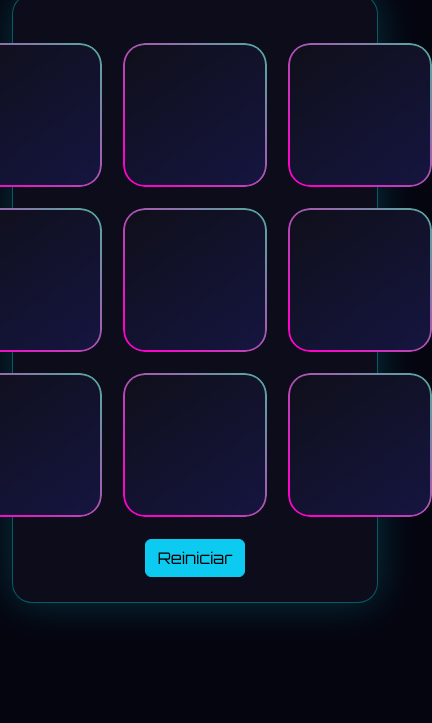
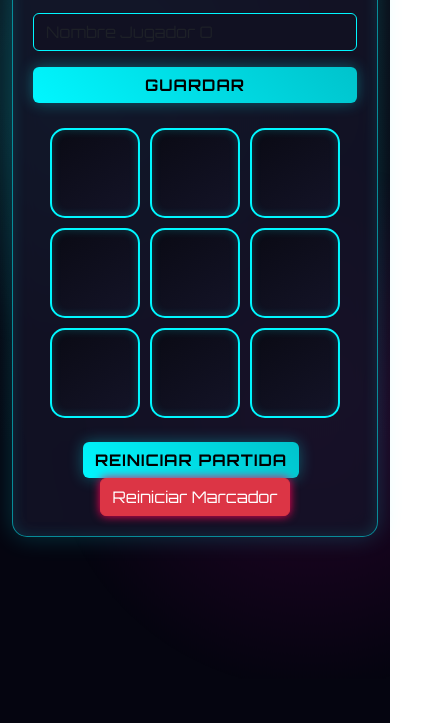
Before and after one commit to kenrodriguez26/jueguitoskeny, a website: page index.html in a window 390 px wide. Shown: the part 151-874 px from the top of the page, 432 px wide, since content can reach past the window. Before the commit the page ends 844 px from the top, so only its background shows below. Drawn offline with nearby package versions, Linux system fonts and the light colour scheme; no server answers.

Commit message:
Update index.html

```diff
--- a/index.html
+++ b/index.html
@@ -2,204 +2,260 @@
 <html lang="es">
 <head>
 <meta charset="UTF-8">
-<title>3 en Raya Neon Ultra</title>
+<title>3 en Raya Neon</title>
 
+<!-- Google Font Futurista -->
 <link href="https://fonts.googleapis.com/css2?family=Orbitron:wght@400;700&display=swap" rel="stylesheet">
+
+<!-- Bootstrap 5 -->
 <link href="https://cdn.jsdelivr.net/npm/bootstrap@5.3.2/dist/css/bootstrap.min.css" rel="stylesheet">
 
 <style>
 body{
-  margin:0;
-  font-family:'Orbitron',sans-serif;
-  background:#050510;
-  overflow:hidden;
-  color:white;
+  background: radial-gradient(circle at top, #0f0f1a, #050510 70%);
+  font-family: 'Orbitron', sans-serif;
+  color:#fff;
+  text-align:center;
+  min-height:100vh;
+  overflow-x:hidden;
 }
 
-/* Partículas */
-#particles{
+/* Glow dinámico de fondo */
+body::before{
+  content:"";
   position:fixed;
   width:100%;
   height:100%;
+  top:0;
+  left:0;
+  background: radial-gradient(circle at 20% 30%, #00f7ff22, transparent 40%),
+              radial-gradient(circle at 80% 70%, #ff00c822, transparent 40%);
+  animation: bgMove 8s infinite alternate ease-in-out;
   z-index:-1;
 }
 
-/* Título */
-.neon-title{
-  margin-top:25px;
-  font-size:2.5rem;
-  color:#00f7ff;
-  text-shadow:0 0 10px #00f7ff,0 0 30px #00f7ff;
+@keyframes bgMove{
+  0%{transform:translateY(0px);}
+  100%{transform:translateY(-20px);}
 }
 
-/* Card */
-.card-neon{
-  background:rgba(15,15,30,0.85);
-  border-radius:20px;
-  padding:25px;
-  box-shadow:0 0 40px #00f7ff33;
-  border:1px solid #00f7ff55;
+.neon-title{
+  font-size:2.5rem;
+  margin-top:30px;
+  color:#00f7ff;
+  text-shadow:
+    0 0 5px #00f7ff,
+    0 0 10px #00f7ff,
+    0 0 20px #00f7ff;
+  animation:flicker 3s infinite alternate;
 }
 
-/* Board */
+@keyframes flicker{
+  0%{opacity:1;}
+  100%{opacity:0.85;}
+}
+
+.card-neon{
+  background: rgba(20,20,40,0.8);
+  backdrop-filter: blur(12px);
+  border:1px solid #00f7ff88;
+  border-radius:15px;
+  padding:20px;
+  box-shadow:
+    0 0 25px #00f7ff33,
+    inset 0 0 15px #00f7ff22;
+  transition:0.4s ease;
+}
+
+.card-neon:hover{
+  box-shadow:
+    0 0 35px #00f7ff66,
+    inset 0 0 25px #00f7ff33;
+}
+
+input{
+  background:#111122 !important;
+  border:1px solid #00f7ff !important;
+  color:#fff !important;
+}
+
+input:focus{
+  box-shadow:0 0 15px #00f7ff;
+  transform:scale(1.02);
+}
+
+.btn-neon{
+  background: linear-gradient(45deg,#00f7ff,#00c3cc);
+  border:none;
+  color:#000;
+  font-weight:bold;
+  letter-spacing:1px;
+  text-transform:uppercase;
+  box-shadow:0 0 15px #00f7ff55;
+}
+
+.btn-neon:hover{
+  transform:translateY(-2px);
+  box-shadow:0 0 25px #00f7ff;
+}
+
+.btn-danger{
+  box-shadow:0 0 10px #ff0055;
+}
+
 #board{
   display:grid;
-  grid-template-columns:repeat(3,140px);
-  gap:25px;
+  grid-template-columns:repeat(3,130px);
+  gap:15px;
   justify-content:center;
   margin-top:25px;
-  perspective:1200px;
 }
 
-/* Celda base */
 .cell{
-  position:relative;
-  width:140px;
-  height:140px;
-  border-radius:20px;
+  width:130px;
+  height:130px;
+  background: linear-gradient(145deg,#0a0a14,#141428);
+  border:2px solid #00f7ff;
+  border-radius:15px;
   display:flex;
   align-items:center;
   justify-content:center;
-  font-size:70px;
+  font-size:65px;
   cursor:pointer;
-  transform-style:preserve-3d;
-  transition:transform 0.15s ease;
-  background:linear-gradient(145deg,#0f0f1a,#151540);
+  transition: all 0.25s ease;
+  box-shadow:0 0 10px #00f7ff33 inset;
 }
 
-/* Shader Glow */
-.cell::before{
-  content:"";
-  position:absolute;
-  inset:-2px;
-  border-radius:22px;
-  padding:2px;
-  background:linear-gradient(
-    45deg,
-    #00f7ff,
-    #ff00c8,
-    #00ff88,
-    #00f7ff
-  );
-  background-size:400% 400%;
-  animation:glowMove 6s linear infinite;
-  -webkit-mask:
-    linear-gradient(#000 0 0) content-box,
-    linear-gradient(#000 0 0);
-  -webkit-mask-composite:xor;
-  mask-composite:exclude;
+.cell:hover{
+  transform:scale(1.08) rotateZ(1deg);
+  box-shadow:0 0 20px #00f7ff;
 }
 
-@keyframes glowMove{
-  0%{background-position:0% 50%;}
-  50%{background-position:100% 50%;}
-  100%{background-position:0% 50%;}
-}
-
-/* Hover glow */
-.cell:hover{
-  transform:scale(1.08) translateZ(20px);
-  box-shadow:0 20px 40px rgba(0,0,0,0.7);
-}
-
-/* Letras */
 .X{
   color:#00f7ff;
-  text-shadow:0 0 20px #00f7ff;
+  text-shadow:0 0 15px #00f7ff;
+  animation:pop 0.2s ease;
 }
 
 .O{
   color:#ff00c8;
-  text-shadow:0 0 20px #ff00c8;
+  text-shadow:0 0 15px #ff00c8;
+  animation:pop 0.2s ease;
 }
 
-/* Ganador */
-.winner{
-  animation:winnerPulse 1s infinite alternate;
+@keyframes pop{
+  0%{transform:scale(0);}
+  100%{transform:scale(1);}
 }
 
-@keyframes winnerPulse{
-  from{box-shadow:0 0 20px #00ff88;}
-  to{box-shadow:0 0 50px #00ff88;}
+.winner{
+  animation:winnerGlow 1s infinite alternate;
 }
 
-/* Popup victoria */
-.win-screen{
-  position:fixed;
-  top:50%;
-  left:50%;
-  transform:translate(-50%,-50%) scale(0);
-  font-size:3rem;
-  color:#00ff88;
-  text-shadow:0 0 30px #00ff88;
-  animation:popup 0.6s forwards;
-  z-index:10;
-}
-
-@keyframes popup{
-  to{transform:translate(-50%,-50%) scale(1);}
+@keyframes winnerGlow{
+  0%{box-shadow:0 0 20px #00ff88;}
+  100%{box-shadow:0 0 40px #00ff88;}
 }
 
 #score{
+  font-size:1.2rem;
   margin-top:15px;
-  text-shadow:0 0 15px #00f7ff;
+  text-shadow:0 0 10px #00f7ff;
+}
+
+#status{
+  margin-top:10px;
+  font-size:1rem;
+  color:#ccc;
+}
+
+/* Responsive */
+@media (max-width:768px){
+  #board{
+    grid-template-columns:repeat(3,90px);
+    gap:10px;
+  }
+  .cell{
+    width:90px;
+    height:90px;
+    font-size:45px;
+  }
+  .neon-title{
+    font-size:1.8rem;
+  }
+}
+
+/* Transiciones suaves globales */
+*{
+  transition: all 0.2s ease-in-out;
 }
 </style>
 </head>
-
 <body>
 
-<canvas id="particles"></canvas>
-
-<div class="container text-center">
-  <h1 class="neon-title">3 EN RAYA ULTRA</h1>
+<div class="container">
+  <h1 class="neon-title">3 EN RAYA NEON</h1>
 
   <div class="card-neon mt-4">
-    <div id="score"></div>
+    <div class="row g-3">
+      <div class="col-md-5">
+        <input id="nameX" class="form-control" placeholder="Nombre Jugador X">
+      </div>
+      <div class="col-md-5">
+        <input id="nameO" class="form-control" placeholder="Nombre Jugador O">
+      </div>
+      <div class="col-md-2">
+        <button onclick="saveNames()" class="btn btn-neon w-100">Guardar</button>
+      </div>
+    </div>
+
+    <div id="score" class="mt-3"></div>
     <div id="status"></div>
     <div id="board"></div>
 
     <div class="mt-4">
-      <button onclick="resetGame()" class="btn btn-info">Reiniciar</button>
+      <button onclick="resetGame()" class="btn btn-neon me-2">Reiniciar Partida</button>
+      <button onclick="resetScore()" class="btn btn-danger">Reiniciar Marcador</button>
     </div>
   </div>
 </div>
-
-<!-- Sonidos -->
-<audio id="clickSound" src="https://assets.mixkit.co/active_storage/sfx/2571/2571-preview.mp3"></audio>
-<audio id="winSound" src="https://assets.mixkit.co/active_storage/sfx/2013/2013-preview.mp3"></audio>
-
-<script src="https://cdn.jsdelivr.net/npm/tsparticles@3/tsparticles.bundle.min.js"></script>
 
 <script type="module">
 import { initializeApp } from "https://www.gstatic.com/firebasejs/10.7.1/firebase-app.js";
 import { getDatabase, ref, set, onValue } from "https://www.gstatic.com/firebasejs/10.7.1/firebase-database.js";
 
-const firebaseConfig={
-  apiKey:"AIzaSyAd8_1E7UDpGoikvX7XeXLYvotcEiKeoJk",
-  authDomain:"en-raya-a5af4.firebaseapp.com",
-  databaseURL:"https://en-raya-a5af4-default-rtdb.firebaseio.com",
-  projectId:"en-raya-a5af4",
-  storageBucket:"en-raya-a5af4.firebasestorage.app",
-  messagingSenderId:"678489143176",
-  appId:"1:678489143176:web:f1d1101fc44fefe70e6c3d"
+const firebaseConfig = {
+  apiKey: "TU_API_KEY",
+  authDomain: "TU_AUTH_DOMAIN",
+  databaseURL: "TU_DATABASE_URL",
+  projectId: "TU_PROJECT_ID",
+  storageBucket: "TU_STORAGE_BUCKET",
+  messagingSenderId: "TU_SENDER_ID",
+  appId: "TU_APP_ID"
 };
 
-const app=initializeApp(firebaseConfig);
-const db=getDatabase(app);
-const gameRef=ref(db,"game");
+const app = initializeApp(firebaseConfig);
+const db = getDatabase(app);
+const gameRef = ref(db,"game");
 
 const board=document.getElementById("board");
 const statusText=document.getElementById("status");
 const scoreDiv=document.getElementById("score");
-const clickSound=document.getElementById("clickSound");
-const winSound=document.getElementById("winSound");
 
 let gameState=Array(9).fill("");
 let currentPlayer="X";
+let playerNames={X:"Jugador X",O:"Jugador O"};
 let score={X:0,O:0};
 
 const wins=[[0,1,2],[3,4,5],[6,7,8],[0,3,6],[1,4,7],[2,5,8],[0,4,8],[2,4,6]];
+
+window.saveNames=function(){
+  playerNames={
+    X:document.getElementById("nameX").value||"Jugador X",
+    O:document.getElementById("nameO").value||"Jugador O"
+  };
+  updateFirebase();
+}
 
 function createBoard(){
   board.innerHTML="";
@@ -215,7 +271,6 @@ function createBoard(){
 
 function handleClick(i){
   if(gameState[i]!="") return;
-  clickSound.play();
   gameState[i]=currentPlayer;
   if(checkWinner()) return;
   currentPlayer=currentPlayer==="X"?"O":"X";
@@ -228,11 +283,15 @@ function checkWinner(){
     if(gameState[a]&&gameState[a]===gameState[b]&&gameState[a]===gameState[c]){
       score[gameState[a]]++;
       highlight(combo);
-      showWin(gameState[a]);
-      winSound.play();
+      statusText.textContent="🏆 "+playerNames[gameState[a]]+" gana!";
       updateFirebase();
       return true;
     }
+  }
+  if(!gameState.includes("")){
+    statusText.textContent="Empate!";
+    updateFirebase();
+    return true;
   }
   return false;
 }
@@ -242,22 +301,19 @@ function highlight(combo){
   combo.forEach(i=>cells[i].classList.add("winner"));
 }
 
-function showWin(player){
-  const div=document.createElement("div");
-  div.classList.add("win-screen");
-  div.innerText="🏆 JUGADOR "+player+" GANA!";
-  document.body.appendChild(div);
-  setTimeout(()=>div.remove(),2000);
-}
-
-function resetGame(){
+window.resetGame=function(){
   gameState=Array(9).fill("");
   currentPlayer="X";
   updateFirebase();
 }
 
+window.resetScore=function(){
+  score={X:0,O:0};
+  updateFirebase();
+}
+
 function updateFirebase(){
-  set(gameRef,{gameState,currentPlayer,score});
+  set(gameRef,{gameState,currentPlayer,playerNames,score});
 }
 
 onValue(gameRef,(snapshot)=>{
@@ -265,27 +321,17 @@ onValue(gameRef,(snapshot)=>{
   if(data){
     gameState=data.gameState||gameState;
     currentPlayer=data.currentPlayer||currentPlayer;
+    playerNames=data.playerNames||playerNames;
     score=data.score||score;
   }
   createBoard();
-  scoreDiv.textContent="X("+score.X+") VS O("+score.O+")";
-  statusText.textContent="Turno de "+currentPlayer;
+  scoreDiv.textContent=
+    playerNames.X+" ("+score.X+")  VS  "+playerNames.O+" ("+score.O+")";
+  statusText.textContent="Turno de "+playerNames[currentPlayer];
 });
 
 createBoard();
 </script>
 
-<script>
-tsParticles.load("particles",{
-  particles:{
-    number:{value:70},
-    color:{value:["#00f7ff","#ff00c8","#00ff88"]},
-    move:{enable:true,speed:1},
-    size:{value:3},
-    opacity:{value:0.7}
-  }
-});
-</script>
-
 </body>
 </html>
```
